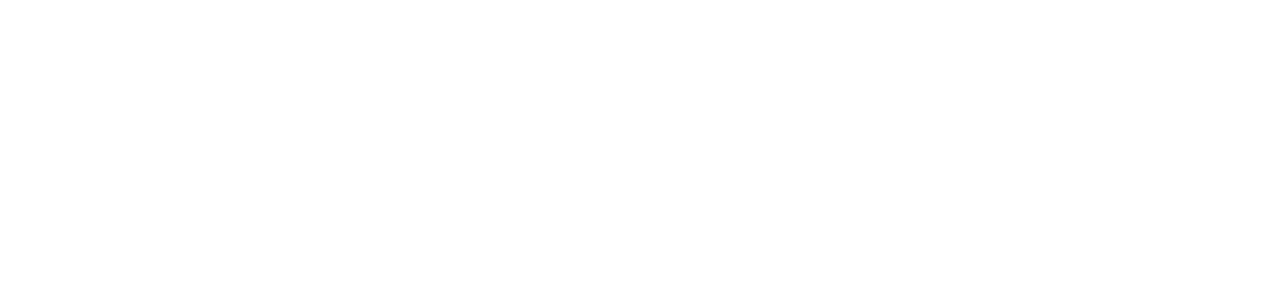
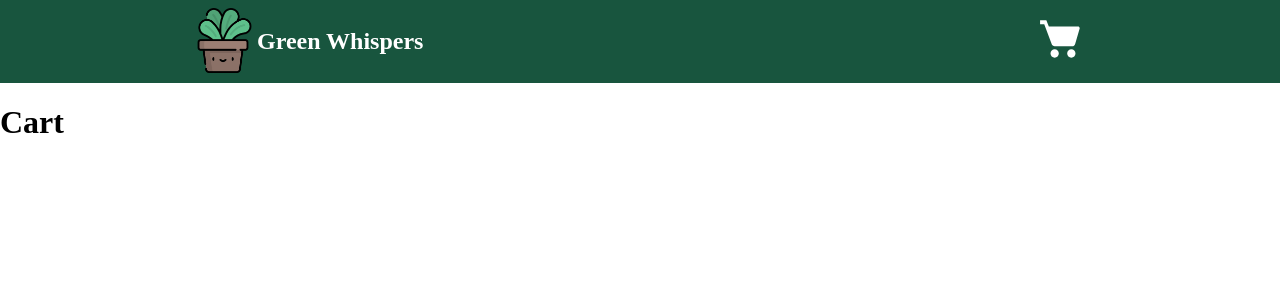
Before and after one commit to xenie16/Plant-Nursery, a React (Vite) app: page /cart in a window 1280 px wide. Before the commit this address had no page. Shown: the top 300 px of the page. Built offline with nearby package versions, Linux system fonts and the light colour scheme.

Commit message:
Created navbar to which redirects to landing page and cart + styling

```diff
--- a/src/App.jsx
+++ b/src/App.jsx
@@ -1,6 +1,7 @@
 import { Routes, Route } from "react-router-dom";
 import ProductPage from "./pages/ProductPage";
 import LandingPage from "./pages/LandingPage";
+import Cart from "./pages/Cart";
 
 function App() {
   return (
@@ -8,6 +9,7 @@
       <Routes>
         <Route path="/" element={<LandingPage />} />
         <Route path="/products" element={<ProductPage />} />
+        <Route path="/cart" element={<Cart />} />
       </Routes>
     </>
   );
--- /dev/null
+++ b/src/components/Navbar.jsx
@@ -0,0 +1,31 @@
+import { useNavigate } from "react-router-dom";
+import "../scss/components/Navbar.scss";
+
+function Navbar() {
+  const navigate = useNavigate();
+
+  const landingPageRedirect = () => {
+    navigate("/");
+  };
+
+  const cartRedirect = () => {
+    navigate("/cart");
+  };
+
+  return (
+    <nav className="navbar">
+      <div onClick={landingPageRedirect} className="navbar__brand">
+        <img className="navbar__brand-logo" src="/logo.png"></img>
+        <h1 className="navbar__brand-name">Green Whispers</h1>
+      </div>
+      <img
+        className="navbar__cart-icon"
+        onClick={cartRedirect}
+        src="/cart-icon.svg"
+        alt=""
+      ></img>
+    </nav>
+  );
+}
+
+export default Navbar;
--- /dev/null
+++ b/src/pages/Cart.jsx
@@ -0,0 +1,12 @@
+import Navbar from "../components/Navbar";
+
+function Cart() {
+  return (
+    <>
+      <Navbar />
+      <h1>Cart</h1>
+    </>
+  );
+}
+
+export default Cart;
--- /dev/null
+++ b/src/scss/components/Navbar.scss
@@ -0,0 +1,27 @@
+.navbar {
+  display: flex;
+  justify-content: space-between;
+  align-items: center;
+  background-color: #18553e;
+  padding: 0.5em 15%;
+
+  &__brand {
+    display: flex;
+
+    &-logo {
+      width: 65px;
+      height: 65px;
+    }
+
+    &-name {
+      color: white;
+    }
+  }
+
+  &__cart {
+    &-icon {
+      width: 50px;
+      height: 50px;
+    }
+  }
+}
```
Also changed, not shown: public/cart-icon.svg (added), public/logo.png (added).
